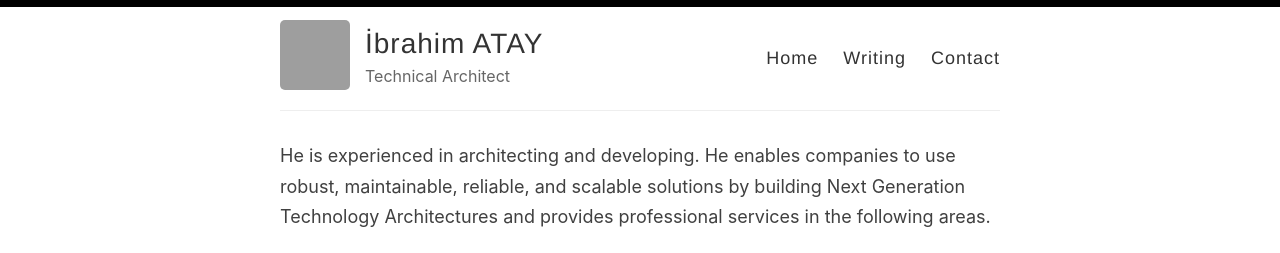
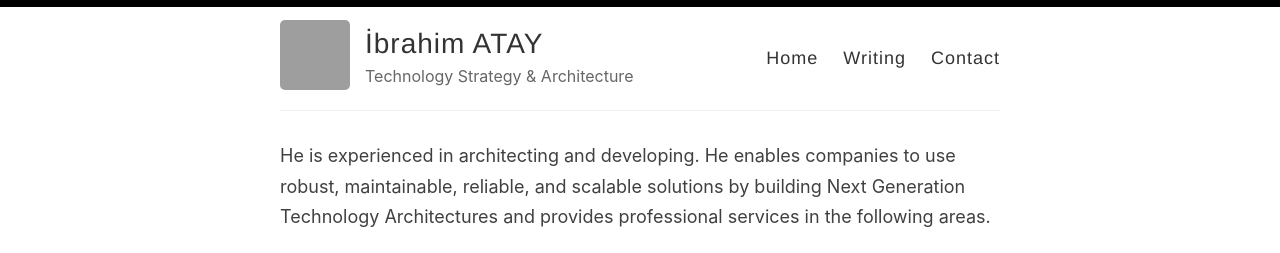
Before and after one commit to ibrahimatay/ibrahimatay.github.io, a Jekyll site: the page built from index.md, in a window 1280 px wide. Shown: the top 253 px of the page. Built offline with Jekyll 4.4.1, drawn with Linux system fonts in a browser that asks for light colours; grey boxes are pictures that could not be loaded.

Commit message:
Update _config.yml

```diff
--- a/_config.yml
+++ b/_config.yml
@@ -9,7 +9,7 @@ name: İbrahim ATAY
 author: İbrahim ATAY
 
 # Short bio or description (displayed in the header)
-description: Technical Architect
+description: Technology Strategy & Architecture
 
 # URL of your avatar or profile pic (you could use your GitHub profile pic)
 avatar: https://avatars.githubusercontent.com/u/172555?v=4
```
